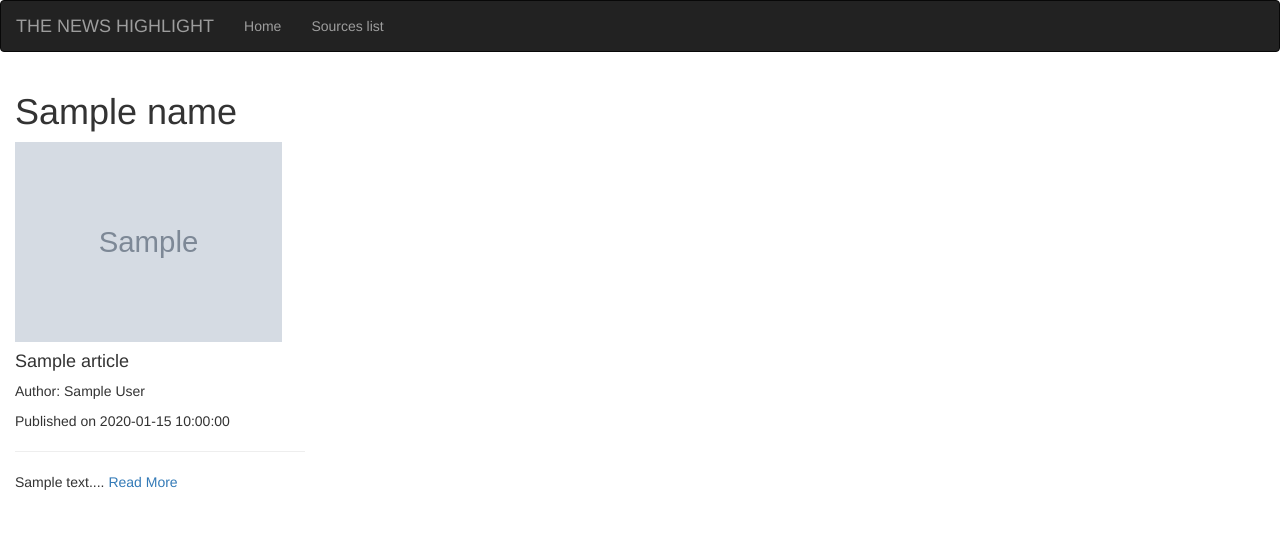
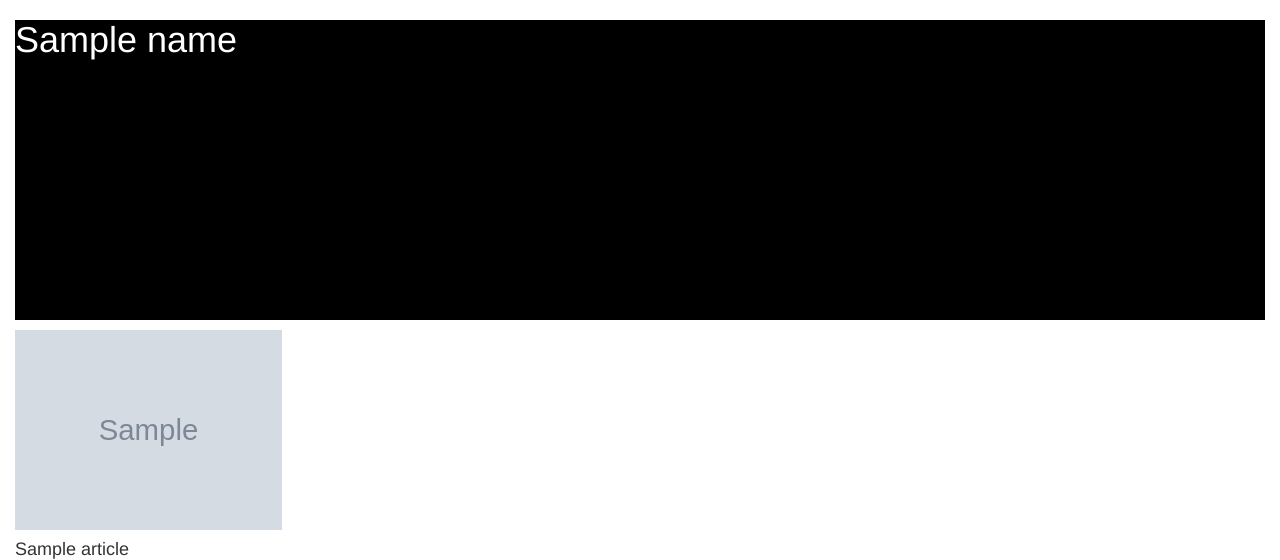
Before and after one commit to Anabella1109/News, a Flask app: template app/templates/source.html in a window 1280 px wide. Shown: the top 560 px of the page. Run offline with Flask 2, Linux system fonts and the light colour scheme; the template is opened without the code that fills it: most values are stand-ins (such as "Sample title", 1, 10 or a date in 2020); grey boxes marked "Sample" are stand-in pictures; some libraries are stand-ins or nearby versions.

Commit message:
style headings in index.css

```diff
--- a/app/static/css/index.css
+++ b/app/static/css/index.css
@@ -0,0 +1,5 @@
+h1{
+  color:white;
+  background-color: black;
+  height:300px;
+}
--- a/app/templates/index.html
+++ b/app/templates/index.html
@@ -1,4 +1,5 @@
-{% extends 'base.html'%}
+{% extends 'bootstrap/base.html'%}
+
 {% import 'macros.html' as macro%}
 {% block styles%}
     {{ super() }}
--- a/app/templates/macros.html
+++ b/app/templates/macros.html
@@ -28,3 +28,5 @@
 <!-- {% macro addMore() %}
 
 {% endmacro%} -->
+
+<!-- <div class="col-md-4 source-name"> -->
--- a/app/templates/navbar.html
+++ b/app/templates/navbar.html
@@ -1,4 +1,9 @@
-<div class="navbar navbar-inverse" role="navigation">
+
+<!-- {% block styles%}
+    {{ super() }}
+    <link rel="stylesheet" href="{{url_for('static',filename='css/index.css')}}">
+{% endblock %} -->
+<div class="navbar navbar-inverse navy" role="navigation">
     <div class="container-fluid">
         <div class="navbar-header">
             <button type="button" class="navbar-toggle" data-toggle="collapse" data-target=".navbar-collapse">
--- a/app/templates/source.html
+++ b/app/templates/source.html
@@ -1,5 +1,10 @@
-{% extends 'base.html'%}
+{% extends 'bootstrap/base.html'%}
+
 {% import 'macros.html' as macro%}
+{% block styles%}
+    {{ super() }}
+    <link rel="stylesheet" href="{{url_for('static',filename='css/index.css')}}">
+{% endblock %}
 {% block content %}
 <div class="container-fluid">
   <div class="row">
```
Also changed, not shown: app/templates/fourOwfour.html (+9 -0 lines).
